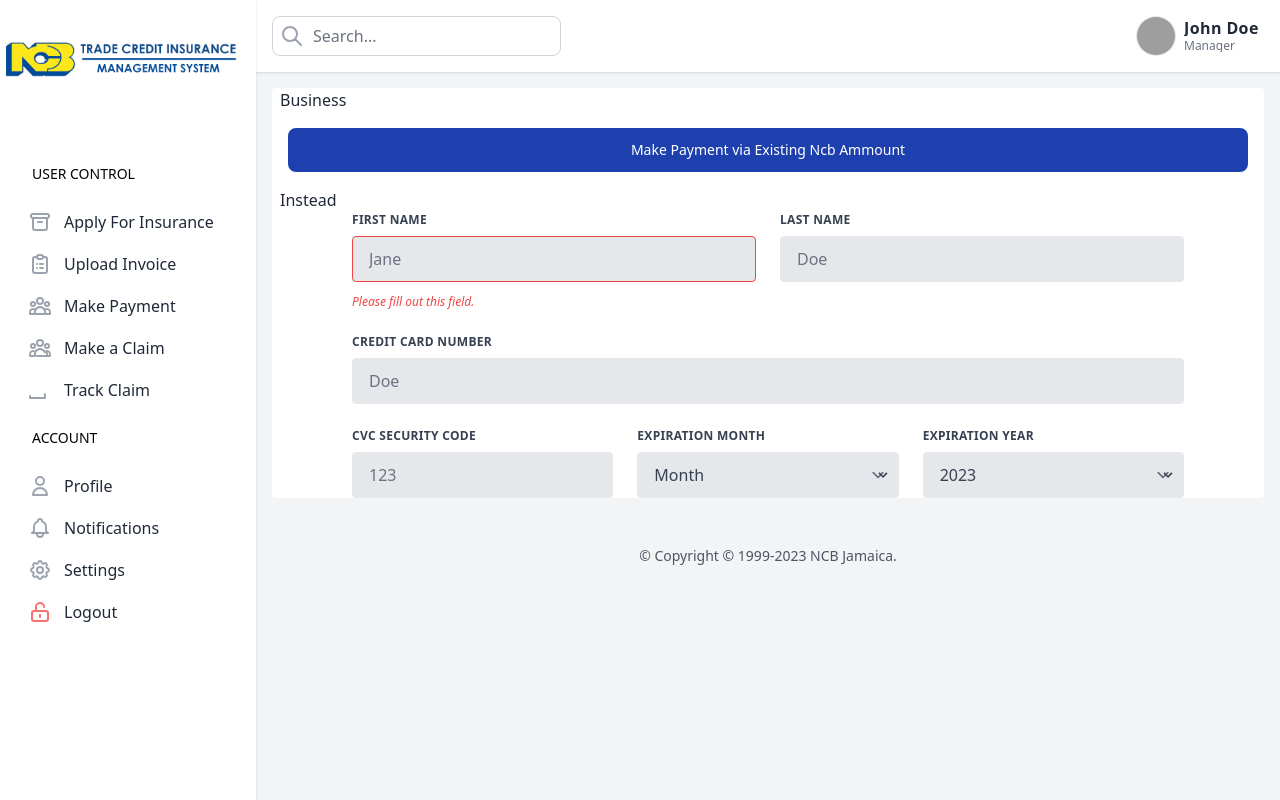
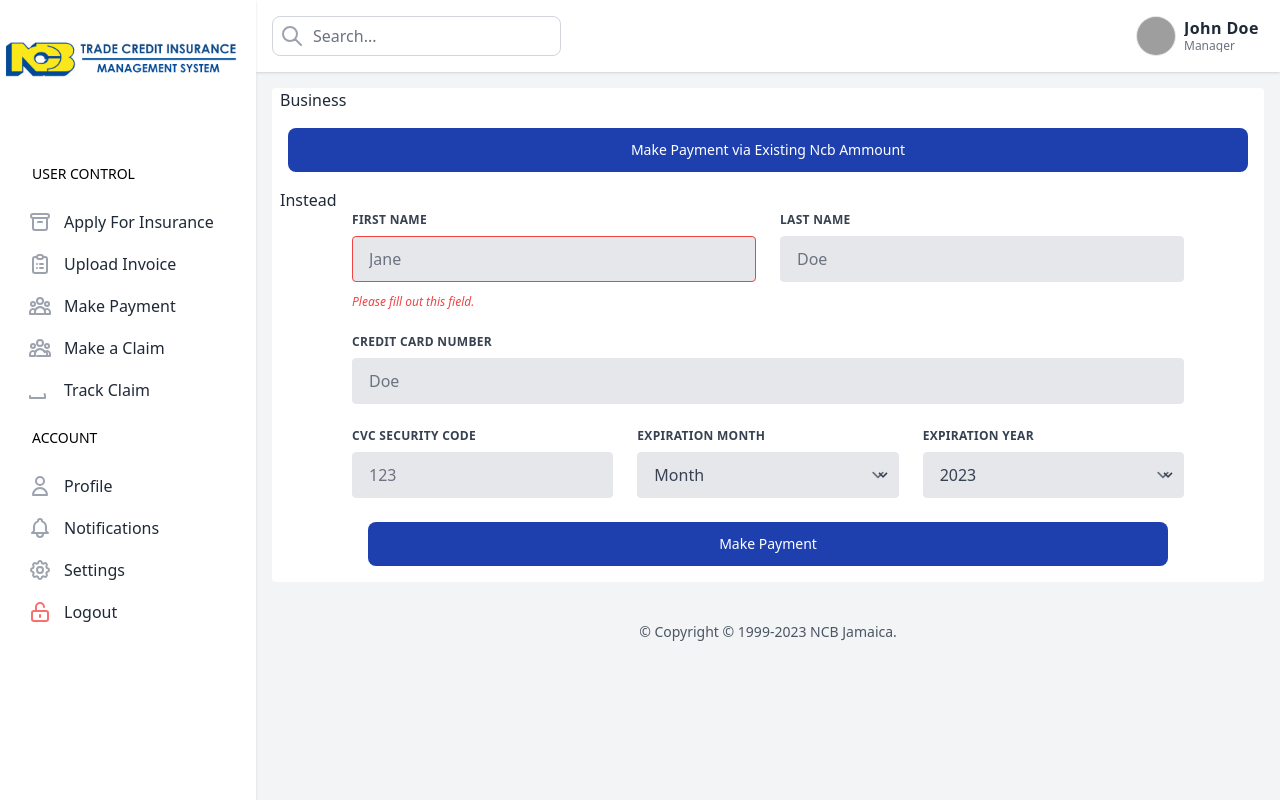
Before and after one commit to garbake/NCB-Innovation-Solution, a SvelteKit app: page /portal/make_payment in a window 1280 px wide. Built offline with nearby package versions, Linux system fonts and the light colour scheme; grey boxes are pictures that could not be loaded.

Commit message:
added some more stuff

```diff
--- a/src/routes/(dashboard)/portal/apply/+page.svelte
+++ b/src/routes/(dashboard)/portal/apply/+page.svelte
@@ -1,5 +1,9 @@
 <script>
     import { createEventDispatcher } from "svelte";
+
+
+
+	let showModal = false;
     const dispatch = createEventDispatcher();
     let currentStep = 1;
 
@@ -26,6 +30,9 @@
         dispatch("formSubmitted");
     }
 </script>
+
+
+
 
 <ol
     class="flex items-center justify-center w-full p-3 space-x-2 text-sm font-medium text-center text-gray-500 bg-white border border-gray-200 rounded-lg shadow-sm dark:text-gray-400 sm:text-base dark:bg-gray-800 dark:border-gray-700 sm:p-4 sm:space-x-4"
@@ -392,7 +399,7 @@
 {#if currentStep === 3}
     <form on:submit|preventDefault={handleSubmit}>
         <div class="mb-6">
-            <h3 class="text-xl font-bold mb-4">Step 3</h3>
+            <p class="text-xl  mb-4">By utilizing our trade credit insurance services, you hereby agree that all information provided to our company must be accurate, complete, and truthful to the best of your knowledge. Any intentional or inadvertent misrepresentation, falsification, or fraudulent activity in the information provided will not be tolerated. In the event that fraudulent activity is detected, our company reserves the right to take legal action and prosecute offenders to the fullest extent of the law. Moreover, offenders may be subject to fines and penalties as deemed appropriate by the relevant authorities. By accessing and using our trade credit insurance services, you acknowledge and consent to these terms and agree to comply with all applicable laws and regulations governing trade credit insurance.</p>
             <!-- Step 3 form fields -->
             <div>
                 <!-- Your Step 3 form fields here -->
@@ -401,7 +408,7 @@
                 type="submit"
                 class="mt-6 px-4 py-2 bg-blue-600 text-white rounded-lg focus:outline-none focus:ring focus:border-blue-300"
             >
-                Submit
+                Click To Agree
             </button>
         </div>
     </form>
--- a/src/routes/(dashboard)/portal/make_payment/+page.svelte
+++ b/src/routes/(dashboard)/portal/make_payment/+page.svelte
@@ -104,6 +104,20 @@
         </div>
     </div>
 
+    <div class="flex flex-wrap">
+
+        <div class="w-full  px-4 py-4">
+          <button
+            type="submit"
+            class="block w-full rounded-lg bg-blue-800 hover:bg-blue-700 transition px-5 py-3 text-sm font-medium text-white"
+          >
+            Make Payment
+          </button>
+          </div>
+          </div>
+
+
+
 
 
 
```
